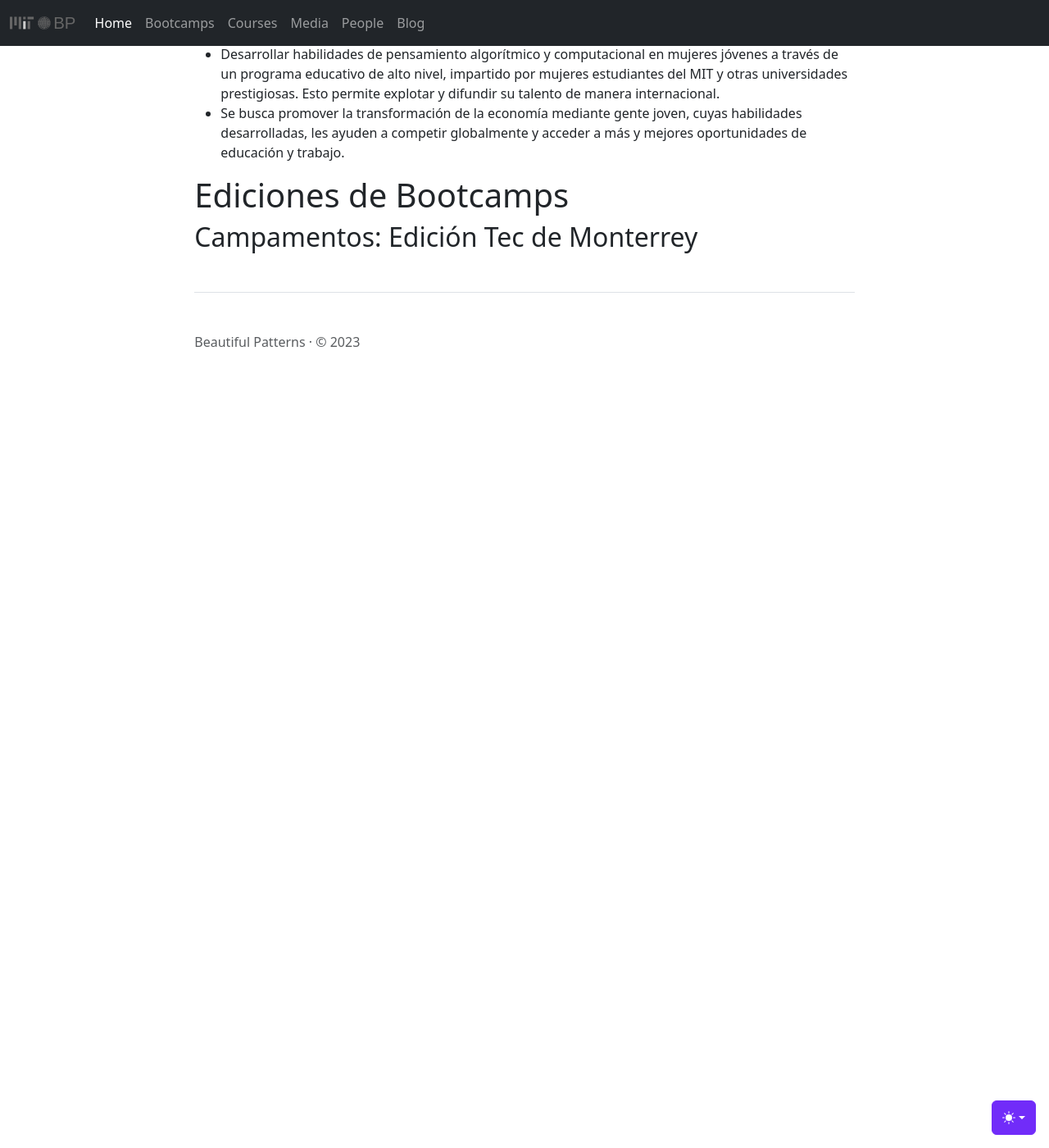
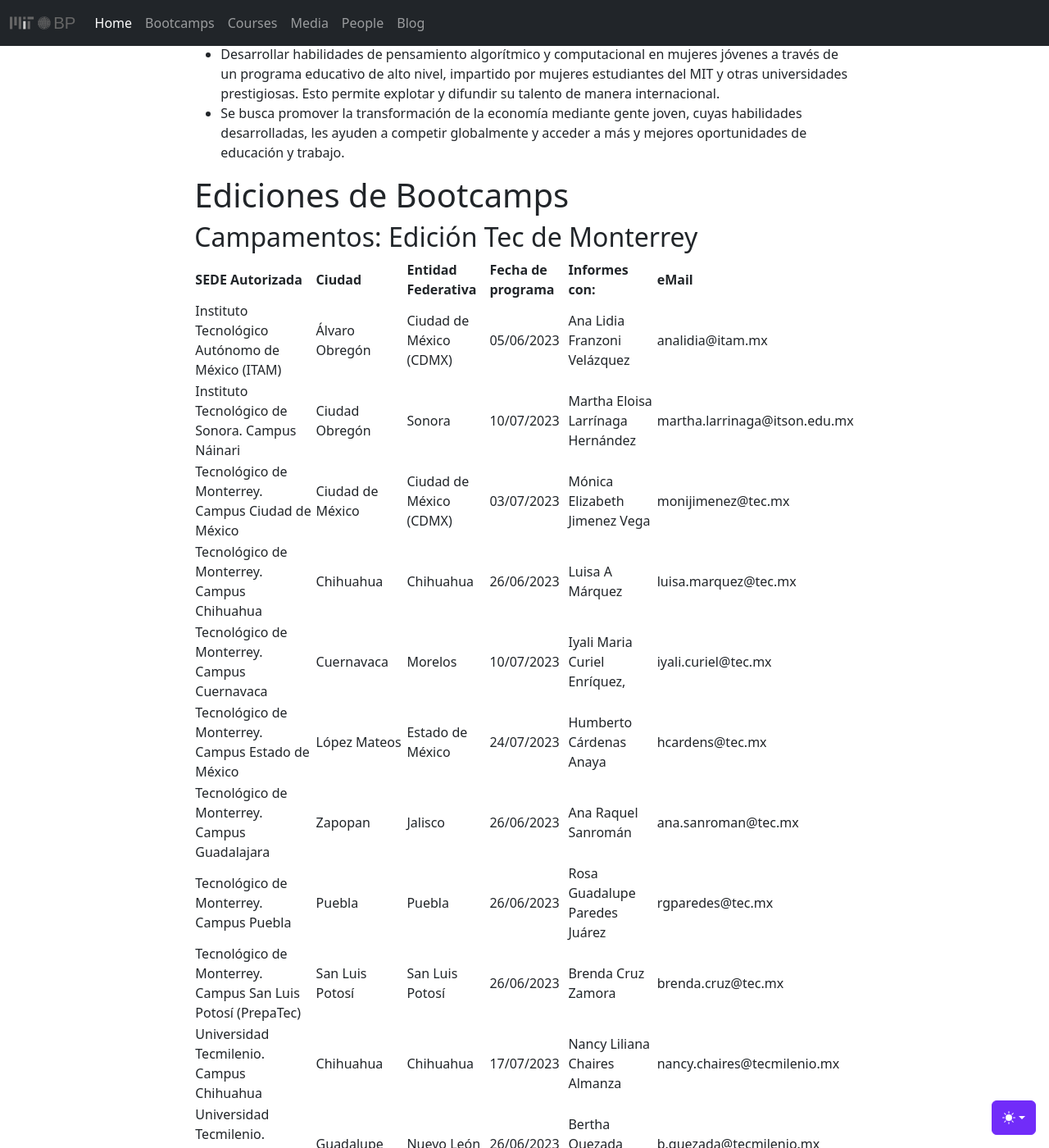
Before and after one commit to digimation/marky, a Jekyll site: the page built from bootcamps.md, in a window 1280 px wide and 1400 px high, scrolled down 570 px. Shown: the whole window at 82% size. Built offline with Jekyll 4.4.1, drawn with Linux system fonts in a browser that asks for light colours; some of the changed text lies outside the part shown.

Commit message:
tec table

```diff
--- a/bootcamps.md
+++ b/bootcamps.md
@@ -19,3 +19,20 @@
 # Ediciones de Bootcamps
 
 ## Campamentos: Edición Tec de Monterrey
+
+| SEDE Autorizada                                             	| Ciudad                   	| Entidad Federativa      	| Fecha de programa 	| Informes con:                     	| eMail                         	|
+|-------------------------------------------------------------	|--------------------------	|-------------------------	|-------------------	|-----------------------------------	|-------------------------------	|
+| Instituto Tecnológico Autónomo de México (ITAM)             	| Álvaro Obregón           	| Ciudad de México (CDMX) 	|        05/06/2023 	| Ana Lidia Franzoni Velázquez      	| analidia@itam.mx              	|
+| Instituto Tecnológico de Sonora. Campus Náinari             	| Ciudad Obregón           	| Sonora                  	|        10/07/2023 	| Martha Eloisa Larrínaga Hernández 	| martha.larrinaga@itson.edu.mx 	|
+| Tecnológico de Monterrey. Campus Ciudad de México           	| Ciudad de México         	| Ciudad de México (CDMX) 	|        03/07/2023 	| Mónica Elizabeth Jimenez Vega     	| monijimenez@tec.mx            	|
+| Tecnológico de Monterrey. Campus Chihuahua                  	| Chihuahua                	| Chihuahua               	|        26/06/2023 	| Luisa A Márquez                   	| luisa.marquez@tec.mx          	|
+| Tecnológico de Monterrey. Campus Cuernavaca                 	| Cuernavaca               	| Morelos                 	|        10/07/2023 	| Iyali Maria Curiel Enríquez,      	| iyali.curiel@tec.mx           	|
+| Tecnológico de Monterrey. Campus Estado de México           	| López Mateos             	| Estado de México        	|        24/07/2023 	| Humberto Cárdenas Anaya           	| hcardens@tec.mx               	|
+| Tecnológico de Monterrey. Campus Guadalajara                	| Zapopan                  	| Jalisco                 	|        26/06/2023 	| Ana Raquel Sanromán               	| ana.sanroman@tec.mx           	|
+| Tecnológico de Monterrey. Campus Puebla                     	| Puebla                   	| Puebla                  	|        26/06/2023 	| Rosa Guadalupe Paredes Juárez     	| rgparedes@tec.mx              	|
+| Tecnológico de Monterrey. Campus San Luis Potosí (PrepaTec) 	| San Luis Potosí          	| San Luis Potosí         	|        26/06/2023 	| Brenda Cruz Zamora                	| brenda.cruz@tec.mx            	|
+| Universidad Tecmilenio. Campus Chihuahua                    	| Chihuahua                	| Chihuahua               	|        17/07/2023 	| Nancy Liliana Chaires Almanza     	| nancy.chaires@tecmilenio.mx   	|
+| Universidad Tecmilenio. Campus Guadalupe                    	| Guadalupe                	| Nuevo León              	|        26/06/2023 	| Bertha Quezada Duarte             	| b.quezada@tecmilenio.mx       	|
+| Universidad Tecmilenio. Campus Las Torres                   	| Monterrey                	| Nuevo León              	|        26/06/2023 	| Hugo Varela                       	| hugovarela@tecmilenio.mx      	|
+| Universidad Tecmilenio. Campus San Nicolás                  	| San Nicolás de los Garza 	| Nuevo León              	|        26/06/2023 	| Martha Priscilla Álvarez Casillas 	| priscilla.alv@tecmilenio.mx   	|
+| Universidad Tecmilenio. Campus Villahermosa                 	| Villahermosa             	| Tabasco                 	|        12/06/2023 	| Carlos Arturo Estrada Santiago    	| cestrada@tecmilenio.mx        	|
```
